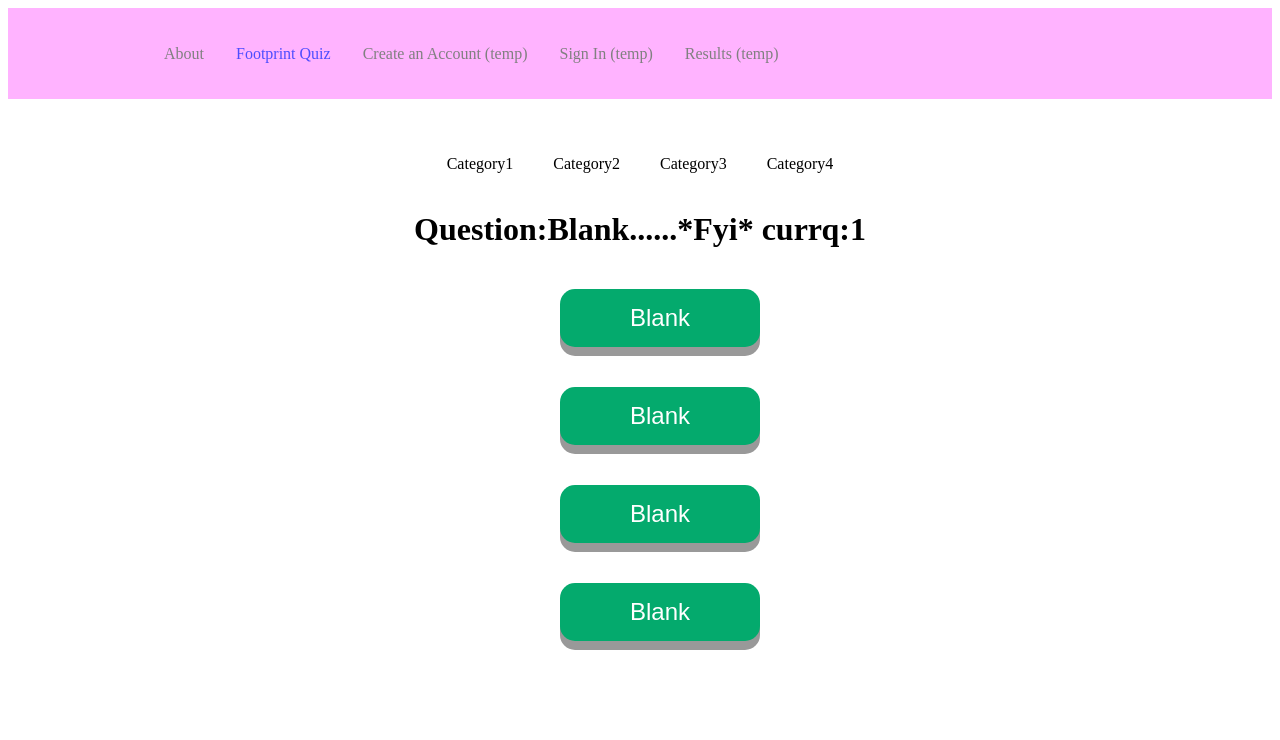
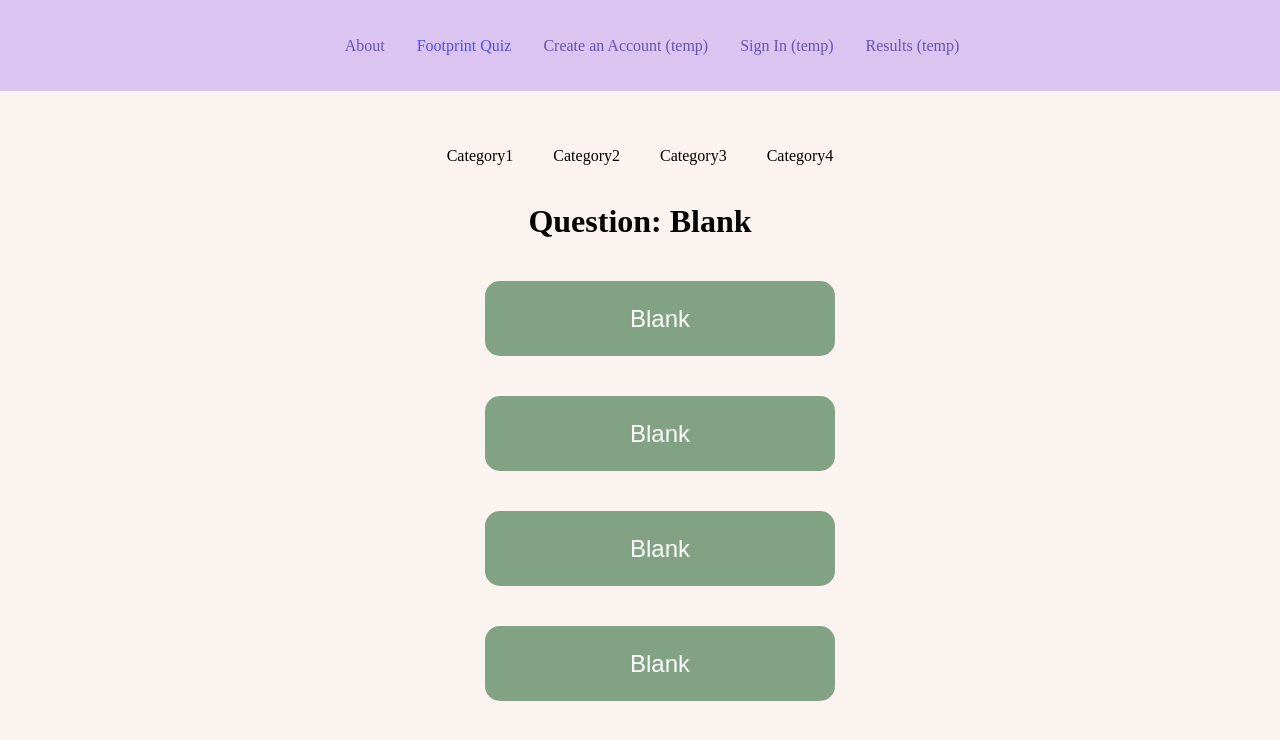
Before and after one commit to BenjaminLe1/SimpleCarbonTracker, a React (Create React App) app in the folder frontend/: page /quiz in a window 1280 px wide. Shown: the top 740 px of the page. Built offline with nearby package versions, Linux system fonts and the light colour scheme; no server answers.

Commit message:
navbar styling, and color changes for quiz

```diff
--- a/frontend/src/components/Navbar/NavbarElements.js
+++ b/frontend/src/components/Navbar/NavbarElements.js
@@ -3,16 +3,17 @@ import { NavLink as Link } from "react-router-dom";
 import styled from "styled-components";
 
 export const Nav = styled.nav`
-  background: #ffb3ff;
+  background: #DBC4F0;
   height: 85px;
   display: flex;
-  justify-content: space-between;
+  justify-content: center;
   padding: 0.2rem calc((100vw - 1000px) / 2);
   z-index: 12;
+  text-align: center;
 `;
 
 export const NavLink = styled(Link)`
-  color: #808080;
+  color: #6554AF;
   display: flex;
   align-items: center;
   text-decoration: none;
--- a/frontend/src/pages/pages.css
+++ b/frontend/src/pages/pages.css
@@ -1,3 +1,7 @@
+  body{
+    background-color: #FAF3F0;
+    margin: 0px;
+  }
   .categoryBox{
     margin-top: 20px;
     margin-bottom: 20px;
@@ -27,36 +31,20 @@
     cursor: pointer;
     outline: none;
     color: #fff;
-    background-color: #04AA6D;
+    background-color: #82A284;
     border: none;
     border-radius: 15px;
-    box-shadow: 0 9px #999;
+    /* box-shadow: 0 9px #999; */
     margin-top: 20px;
     margin-bottom: 20px;
-    width: 200px;
+    width: 350px;
+    height: 75px;
   }
 
-  .button:hover {background-color: #3e8e41}
+  .button:hover {background-color: #446A46}
 
   .button:active {
-    background-color: #3e8e41;
-    box-shadow: 0 5px #666;
+    background-color: #446A46;
+    /* box-shadow: 0 5px #666; */
     transform: translateY(4px);
   }
-
-
-  .button2{
-    padding: 15px 25px;
-    font-size: 24px;
-    text-align: center;
-    cursor: pointer;
-    outline: none;
-    color: #fff;
-    background-color: navy;
-    border: none;
-    border-radius: 15px;
-    box-shadow: 0 9px #999;
-    margin-top: 20px;
-    margin-bottom: 20px;
-    width: 200px;
-  }
--- a/frontend/src/pages/quiz.js
+++ b/frontend/src/pages/quiz.js
@@ -43,7 +43,7 @@ function Quiz() {
           <p className='categoryNames'>Category3</p>
           <p className='categoryNames'>Category4</p>
         </div>
-        <h1> Question:{question}......*Fyi* currq:{currq} </h1>
+        <h1>Question: {question}</h1>
             <ol>
                 <div>
                     <button className='button' onClick={increaseCurrq}>{ans1}</button>
```
